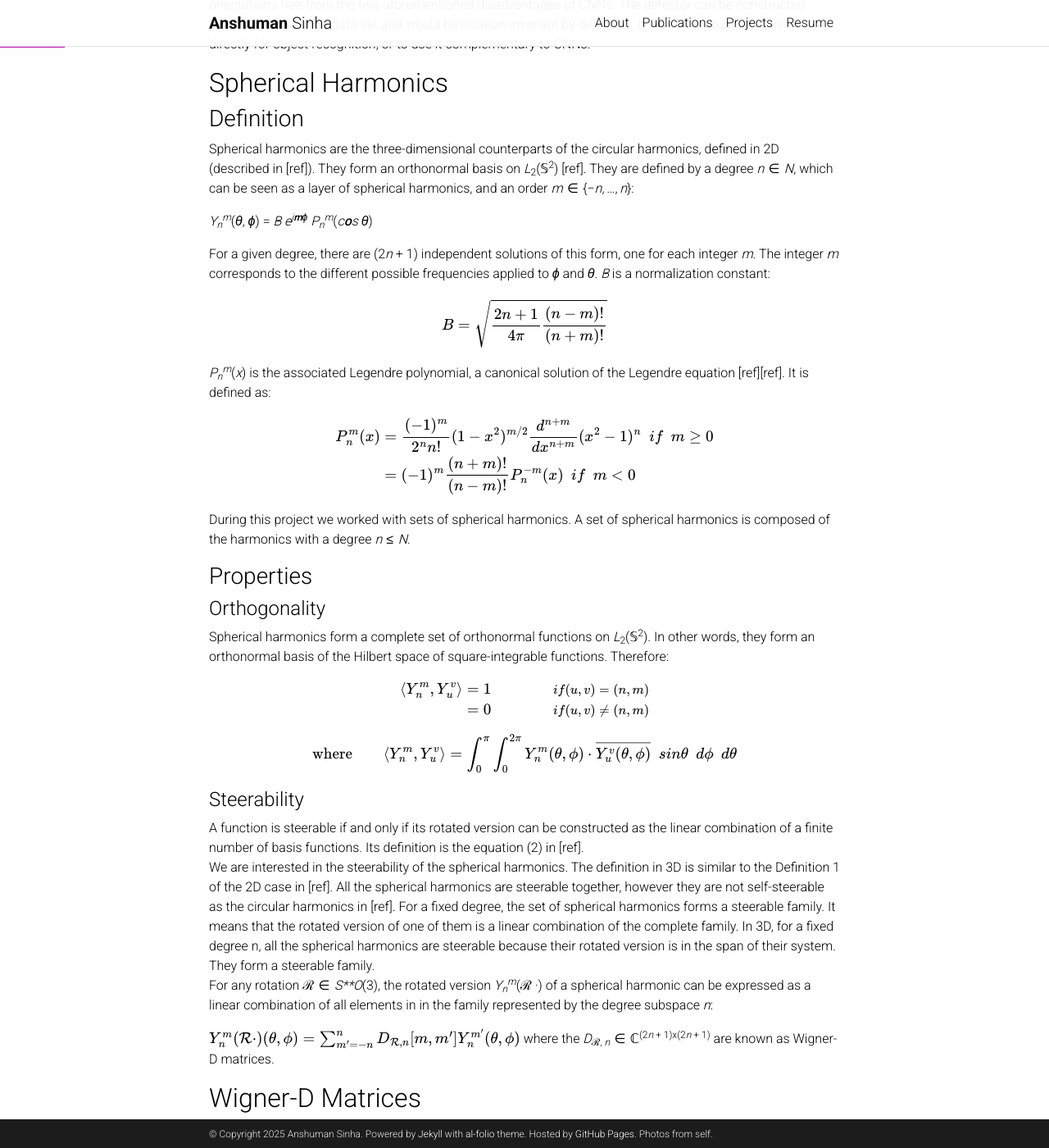
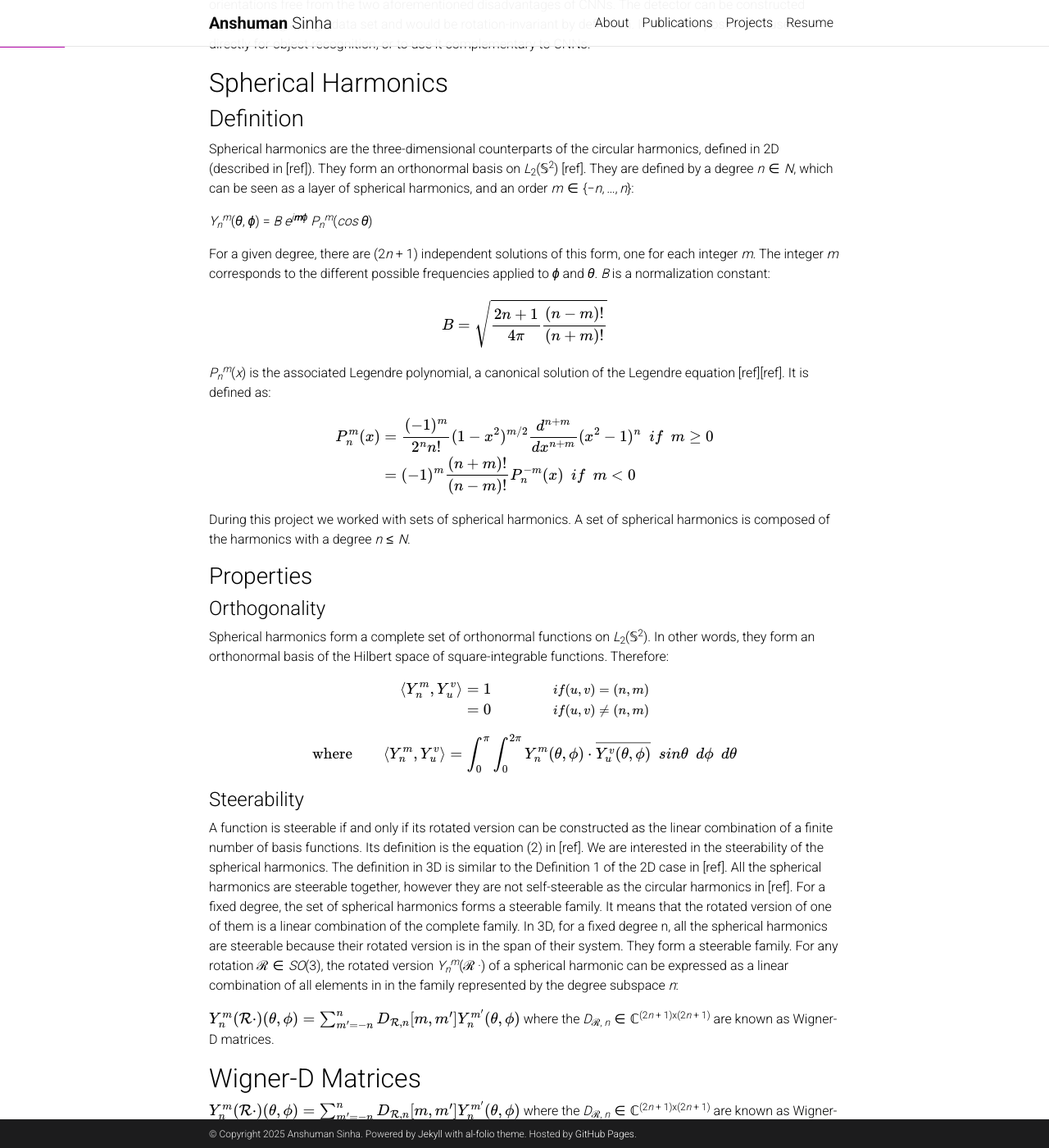
Before and after one commit to anshunino/anshunino.github.io, a Jekyll site: the page built from _projects/1_project.md, in a window 1280 px wide and 1400 px high, scrolled down 749 px. Shown: the whole window at 82% size. Built offline with Jekyll 4.4.1, drawn with Linux system fonts in a browser that asks for light colours; full-size pictures stand in for the smaller copies a plugin makes; comment, search, counter and statistics services are not loaded; a style sheet for code colours, icons or effects is not loaded.

Commit message:
update project_1

```diff
--- a/_config.yml
+++ b/_config.yml
@@ -11,7 +11,6 @@ description: > # the ">" symbol means to ignore newlines until "footer_text:"
 footer_text: >
   Powered by <a href="https://jekyllrb.com/" target="_blank">Jekyll</a> with <a href="https://github.com/alshedivat/al-folio">al-folio</a> theme.
   Hosted by <a href="https://pages.github.com/" target="_blank">GitHub Pages</a>.
-  Photos from self.
 keywords: jekyll, jekyll-theme, academic-website, portfolio-website  # add your own keywords or leave empty
 
 lang: en # the language of your site (for example: en, fr, cn, ru, etc.)
--- a/_projects/1_project.md
+++ b/_projects/1_project.md
@@ -53,7 +53,7 @@ orthonormal basis on *L*<sub>2</sub>(𝕊<sup>2</sup>) [ref]. They are
 defined by a degree *n* ∈ *N*, which can be seen as a layer of spherical
 harmonics, and an order *m* ∈ {−*n*, ..., *n*}:
 
-*Y*<sub>*n*</sub><sup>*m*</sup>(*θ*, *ϕ*) = *B* *e*<sup>*j**m**ϕ*</sup> *P*<sub>*n*</sub><sup>*m*</sup>(*c**o**s* *θ*)
+*Y*<sub>*n*</sub><sup>*m*</sup>(*θ*, *ϕ*) = *B* *e*<sup>*j**m**ϕ*</sup> *P*<sub>*n*</sub><sup>*m*</sup>(*cos* *θ*)
 
 For a given degree, there are (2*n* + 1) independent solutions of this
 form, one for each integer *m*. The integer *m* corresponds to the
@@ -105,7 +105,7 @@ It means that the rotated version of one of them is a linear combination
 of the complete family. In 3D, for a fixed degree n, all the spherical
 harmonics are steerable because their rotated version is in the span of
 their system. They form a steerable family.
-For any rotation ℛ ∈ *S**O*(3), the rotated version
+For any rotation ℛ ∈ *SO*(3), the rotated version
 *Y*<sub>*n*</sub><sup>*m*</sup>(ℛ ·) of a spherical harmonic can be
 expressed as a linear combination of all elements in in the family
 represented by the degree subspace *n*:
```
Also changed, not shown: other parts of _projects/1_project.md (+2 -2 lines).
